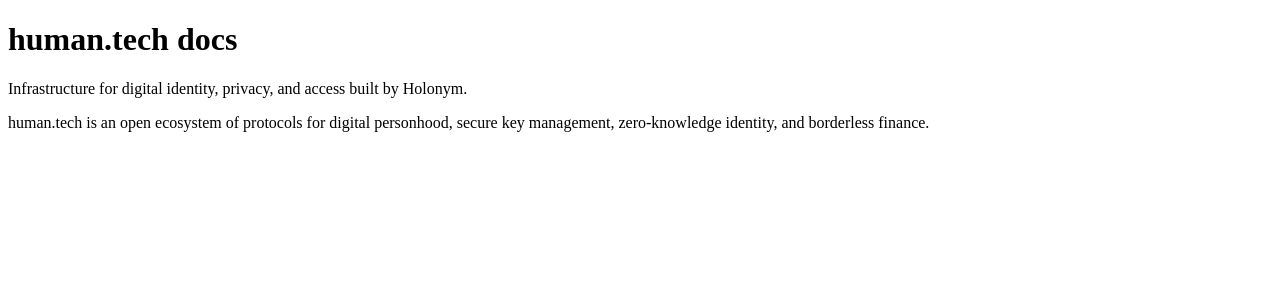
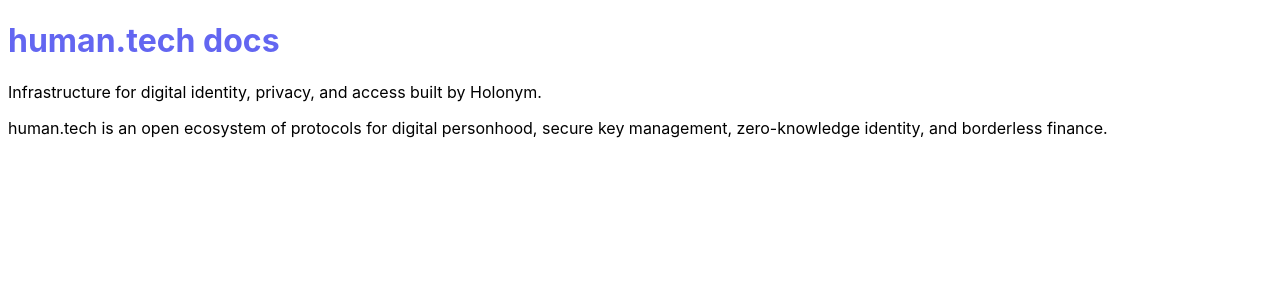
Before and after one commit to 0xblckmrq/human.tech.docs, a Next.js app: page / in a window 1280 px wide. Shown: the top 300 px of the page. Built offline with nearby package versions, Linux system fonts and the light colour scheme.

Commit message:
Added styles, cleaned up formatting

```diff
--- /dev/null
+++ b/pages/_app.jsx
@@ -0,0 +1,5 @@
+import '../styles/global.css'
+
+export default function App({ Component, pageProps }) {
+  return <Component {...pageProps} />
+}
--- /dev/null
+++ b/styles/global.css
@@ -0,0 +1,20 @@
+:root {
+  --brand-primary: #6366f1;
+  --brand-secondary: #8b5cf6;
+}
+
+h1, h2, h3 {
+  color: var(--brand-primary);
+}
+
+a {
+  color: var(--brand-primary);
+}
+
+a:hover {
+  color: var(--brand-secondary);
+}
+
+body {
+  font-family: 'Inter', -apple-system, BlinkMacSystemFont, sans-serif;
+}
```
